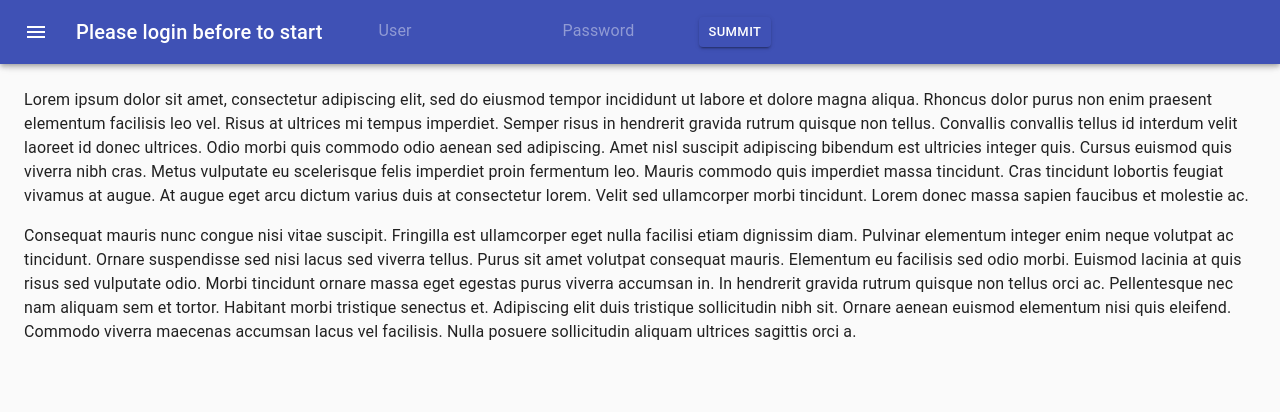
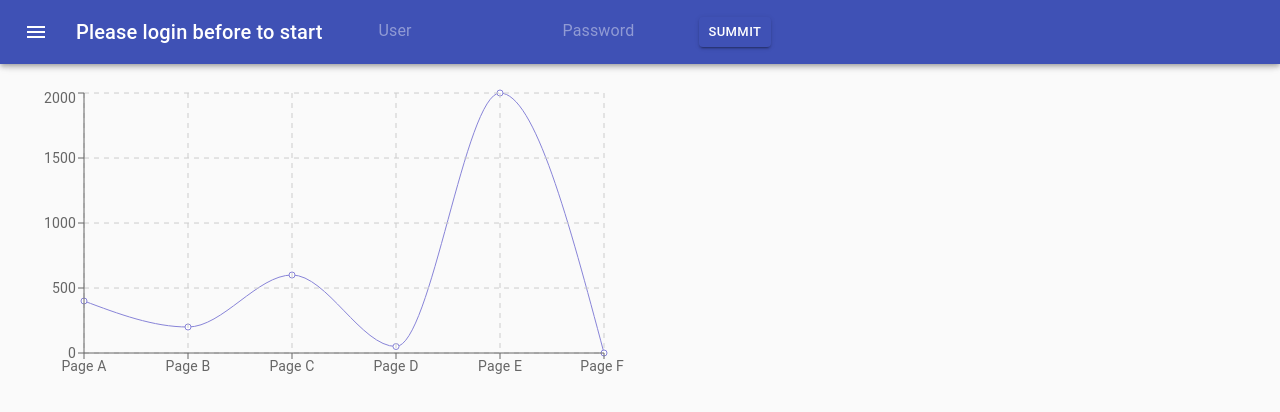
Before and after one commit to Kevinmenar/ApForTheWin, a React (Create React App) app in the folder acmesil/: page / in a window 1280 px wide. Shown: the top 412 px of the page. Built offline with nearby package versions, Linux system fonts and the light colour scheme.

Commit message:
Add chart

```diff
--- a/acmesil/package.json
+++ b/acmesil/package.json
@@ -14,7 +14,8 @@
     "react-router-bootstrap": "^0.25.0",
     "react-router-dom": "^5.0.0",
     "react-scripts": "3.0.1",
-    "react-tap-event-plugin": "^3.0.3"
+    "react-tap-event-plugin": "^3.0.3",
+    "recharts": "^1.6.2"
   },
   "scripts": {
     "start": "react-scripts start",
--- a/acmesil/src/App.js
+++ b/acmesil/src/App.js
@@ -19,6 +19,7 @@ import InboxIcon from '@material-ui/icons/MoveToInbox';
 import MailIcon from '@material-ui/icons/Mail';
 import InputBase from '@material-ui/core/InputBase';
 import Button from '@material-ui/core/Button';
+import Chart from './Chart'
 
 const drawerWidth = 240;
 
@@ -118,6 +119,20 @@ function App() {
     console.log(event.target.value)
   }
 
+  function getCurrentView () {
+    if ( selectedIndex == 1) {
+      return (
+        <Chart />
+      );
+    } else {
+      return(null);
+    }
+  }
+
+  function clickLoginEvent (e) {
+    console.log("Login!!! ");
+  }
+
   return (
     <div className={classes.root}>
       <CssBaseline />
@@ -157,7 +172,7 @@ function App() {
                 input: classes.inputInput,
               }}
             />
-            <Button variant="contained" size="small" color="primary" className={classes.margin}>
+            <Button variant="contained" size="small" color="primary" className={classes.margin} onClick={event => clickLoginEvent(event)}>
               Summit
             </Button>
           </div>
@@ -179,7 +194,7 @@ function App() {
         </div>
         <Divider />
         <List>
-          {['Inbox', 'Starred', 'Send email', 'Drafts'].map((text, index) => (
+          {['Charts', 'Starred', 'Send email', 'Drafts'].map((text, index) => (
             <ListItem
               button key={text}
               selected={selectedIndex === index}
@@ -206,29 +221,7 @@ function App() {
         })}
       >
         <div className={classes.drawerHeader} />
-        <Typography paragraph>
-          Lorem ipsum dolor sit amet, consectetur adipiscing elit, sed do eiusmod tempor incididunt
-          ut labore et dolore magna aliqua. Rhoncus dolor purus non enim praesent elementum
-          facilisis leo vel. Risus at ultrices mi tempus imperdiet. Semper risus in hendrerit
-          gravida rutrum quisque non tellus. Convallis convallis tellus id interdum velit laoreet id
-          donec ultrices. Odio morbi quis commodo odio aenean sed adipiscing. Amet nisl suscipit
-          adipiscing bibendum est ultricies integer quis. Cursus euismod quis viverra nibh cras.
-          Metus vulputate eu scelerisque felis imperdiet proin fermentum leo. Mauris commodo quis
-          imperdiet massa tincidunt. Cras tincidunt lobortis feugiat vivamus at augue. At augue eget
-          arcu dictum varius duis at consectetur lorem. Velit sed ullamcorper morbi tincidunt. Lorem
-          donec massa sapien faucibus et molestie ac.
-        </Typography>
-        <Typography paragraph>
-          Consequat mauris nunc congue nisi vitae suscipit. Fringilla est ullamcorper eget nulla
-          facilisi etiam dignissim diam. Pulvinar elementum integer enim neque volutpat ac
-          tincidunt. Ornare suspendisse sed nisi lacus sed viverra tellus. Purus sit amet volutpat
-          consequat mauris. Elementum eu facilisis sed odio morbi. Euismod lacinia at quis risus sed
-          vulputate odio. Morbi tincidunt ornare massa eget egestas purus viverra accumsan in. In
-          hendrerit gravida rutrum quisque non tellus orci ac. Pellentesque nec nam aliquam sem et
-          tortor. Habitant morbi tristique senectus et. Adipiscing elit duis tristique sollicitudin
-          nibh sit. Ornare aenean euismod elementum nisi quis eleifend. Commodo viverra maecenas
-          accumsan lacus vel facilisis. Nulla posuere sollicitudin aliquam ultrices sagittis orci a.
-        </Typography>
+        {getCurrentView()}
       </main>
     </div>
   );
--- /dev/null
+++ b/acmesil/src/Chart/index.js
@@ -0,0 +1,31 @@
+import React, { Component } from 'react';
+import { LineChart, Line, CartesianGrid, XAxis, YAxis, Tooltip } from 'recharts';
+
+const data = [{name: 'Page A', uv: 400, pv: 2400, amt: 2400},
+                {name: 'Page B', uv: 200, pv: 2600, amt: 2600},
+                {name: 'Page C', uv: 600, pv: 2200, amt: 2200},
+                {name: 'Page D', uv: 50, pv: 1900, amt: 1900},
+                {name: 'Page E', uv: 2000, pv: 1500, amt: 1500},
+                {name: 'Page F', uv: 0, pv: 3000, amt: 3000}];
+
+class ChartComponent extends Component {
+    constructor(props){
+        super(props)
+    }
+
+    render() {
+        return (
+            <div>
+                <LineChart width={600} height={300} data={data} margin={{ top: 5, right: 20, bottom: 5, left: 0 }}>
+                    <Line type="monotone" dataKey="uv" stroke="#8884d8" />
+                    <CartesianGrid stroke="#ccc" strokeDasharray="5 5" />
+                    <XAxis dataKey="name" />
+                    <YAxis />
+                    <Tooltip />
+                </LineChart>
+            </div>
+        );
+    }
+}
+
+export default ChartComponent;
--- a/acmesil/src/index.js
+++ b/acmesil/src/index.js
@@ -4,6 +4,7 @@ import './index.css';
 import App from './App';
 import * as serviceWorker from './serviceWorker';
 import Login from './Login';
+import Chart from './Chart'
 
 ReactDOM.render(<App />, document.getElementById('root'));
 
```
Also changed, not shown: 1 other file (tests, documents, lock files or other folders).
